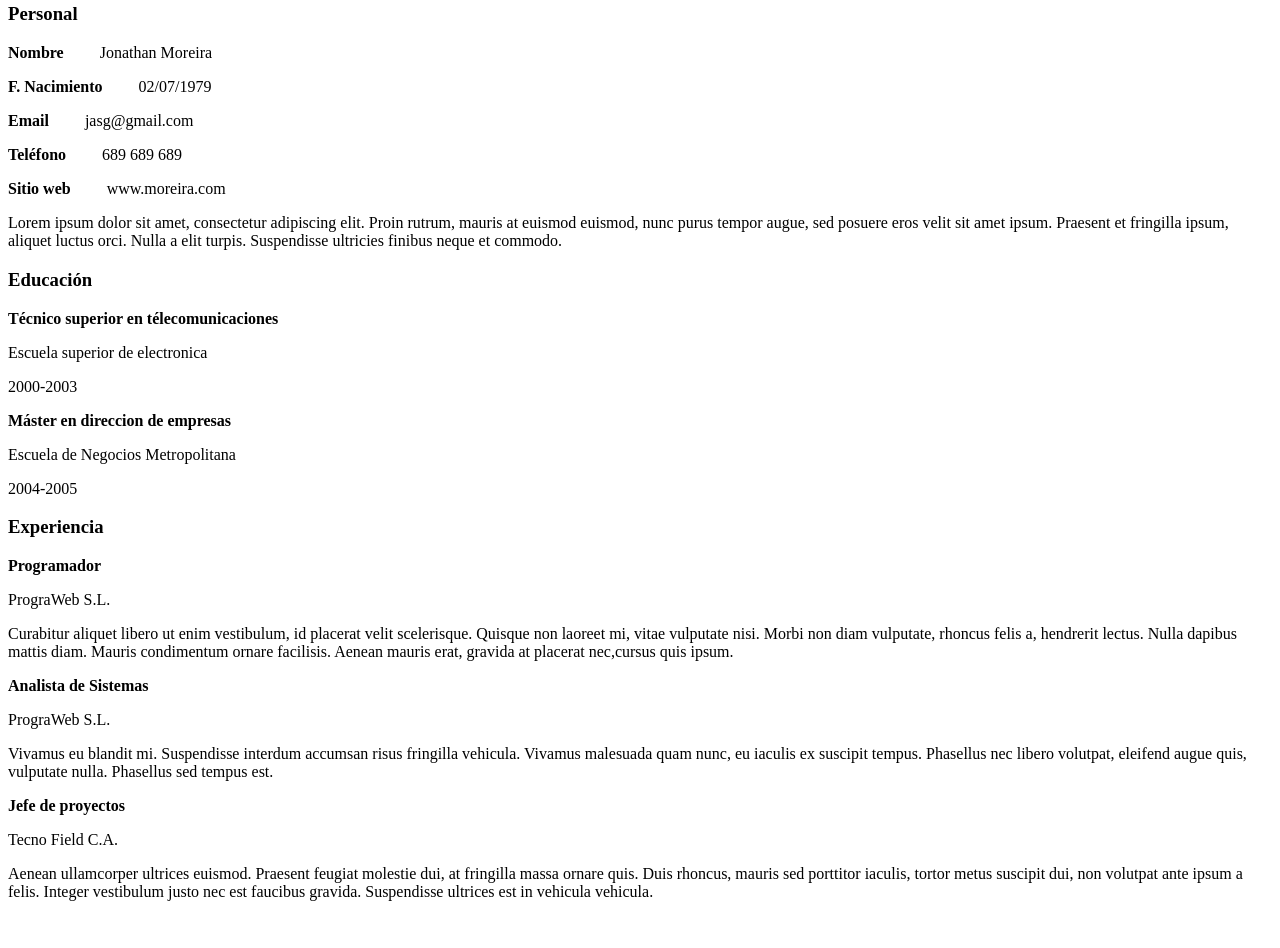
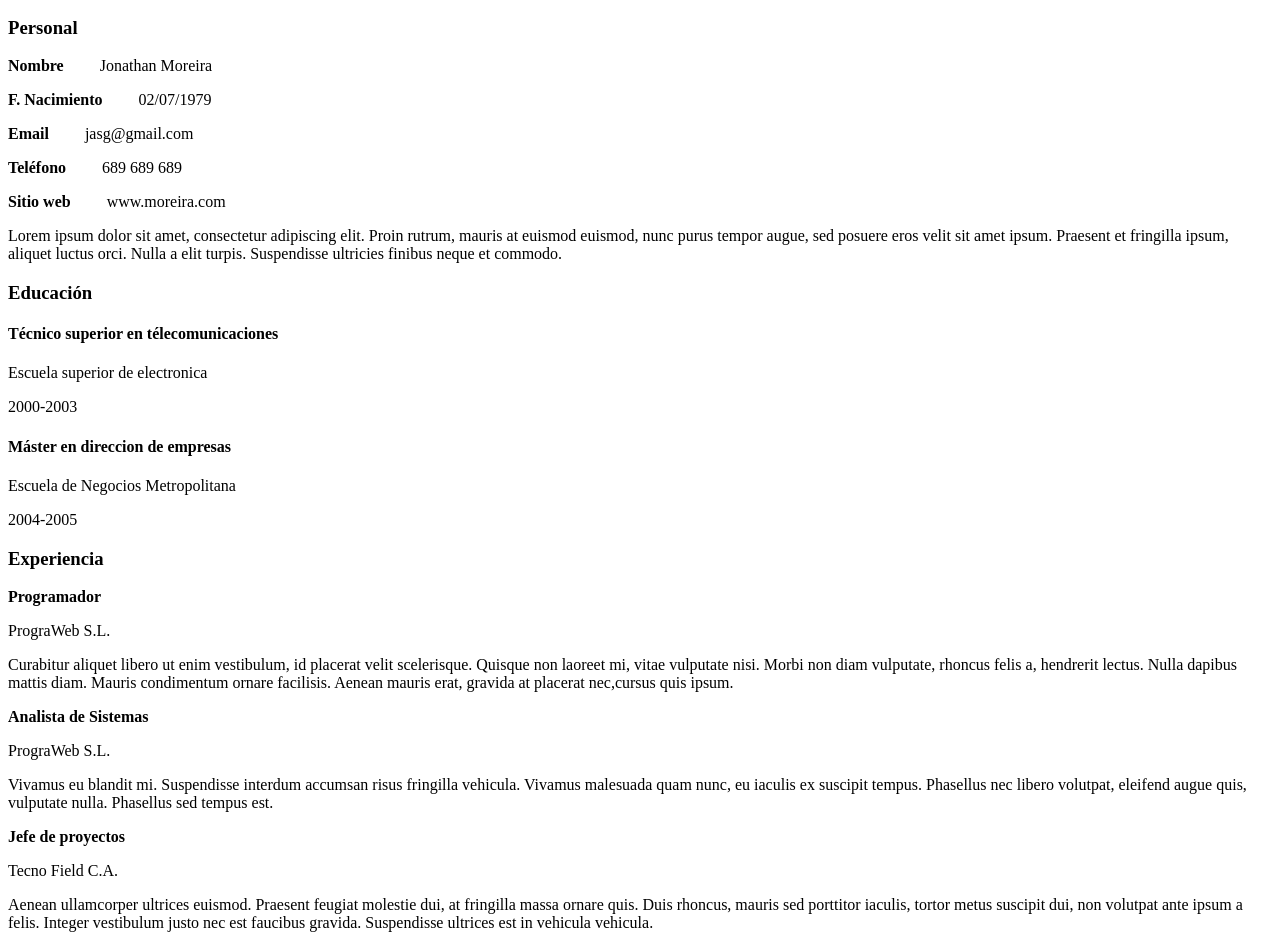
Before and after one commit to RonnyBenites11/Sabado08--semana02, a plain HTML site: page index.html in a window 1280 px wide. Shown: the part 253-1201 px from the top of the page. Before the commit the page ends 1170 px from the top, so only its background shows below. Drawn offline with Linux system fonts and the light colour scheme.

Commit message:
aplicando mejoras

```diff
--- a/index.html
+++ b/index.html
@@ -6,7 +6,7 @@
     <title>Document</title>
 </head>
 <body>
-    <section>
+
        <header>
         <h1>
             Jonathan Moreira
@@ -16,8 +16,8 @@
         </h2>
         <img src="img/persona.png">
        </header>
-       <article>
-
+       <main>
+       <section>
                 <h3> Personal</h3>
                 <p> <strong> Nombre</strong> &nbsp &nbsp  &nbsp  &nbsp    Jonathan Moreira</p>
                 <p> <strong> F. Nacimiento </strong> &nbsp &nbsp  &nbsp  &nbsp   02/07/1979</p>
@@ -28,33 +28,42 @@
                     purus tempor augue, sed posuere eros velit sit amet ipsum. Praesent et fringilla ipsum, aliquet luctus
                     orci. Nulla a elit turpis. Suspendisse ultricies finibus neque et commodo.</p>
 
+       </section>
+       <section>
+            <h3> Educación</h3>
+            <article>
+                <strong> <h4> Técnico superior en télecomunicaciones</h4></strong>
+                <p> Escuela superior de electronica</p>
+                <p> 2000-2003</p>
             </article>
             <article>
-        <h3> Educación</h3>
-       <strong> <p> Técnico superior en télecomunicaciones</p></strong>
-        <p> Escuela superior de electronica</p>
-        <p> 2000-2003</p>
-
-        <strong><p> Máster en direccion de empresas</p></strong>
+                <strong><h4> Máster en direccion de empresas</h4></strong>
                 <p> Escuela de Negocios Metropolitana</p>
                 <p> 2004-2005</p>
                 </article>
         </section>
-    <aside>
+        <section>
+
+
+            <h3> Experiencia</h3>
             <article>
-            <h3> Experiencia</h3>
+
                 <strong> <p> Programador</p></strong>
                 <p>PrograWeb S.L.</p>
                 <p> Curabitur aliquet libero ut enim vestibulum, id placerat velit scelerisque. Quisque non laoreet
                 mi, vitae vulputate nisi. Morbi non diam vulputate, rhoncus felis a, hendrerit lectus. Nulla dapibus
                 mattis diam. Mauris condimentum ornare facilisis. Aenean mauris erat, gravida at placerat nec,cursus quis ipsum.
                 </p>
+            </article>
+            <article>
                 <strong><p> Analista de Sistemas</p></strong>
                 <p>PrograWeb S.L.</p>
                 <p> Vivamus eu blandit mi. Suspendisse interdum accumsan risus fringilla vehicula. Vivamus malesuada
                     quam nunc, eu iaculis ex suscipit tempus. Phasellus nec libero volutpat, eleifend augue quis,
                     vulputate nulla. Phasellus sed tempus est.
                     </p>
+            </article>
+            <article>
                 <strong><p> Jefe de proyectos</p></strong>
 
                 <p>Tecno Field C.A.</p>
@@ -64,6 +73,8 @@
                         vehicula.
                 </p>
             </article>
-    </aside>
+        </section>
+    </main>
+
 </body>
 </html>
```
Also changed, not shown: catalogo.html (+7 -1 lines), ensayo.html (+11 -5 lines). Lines whose indentation alone changed are shown as unchanged.
